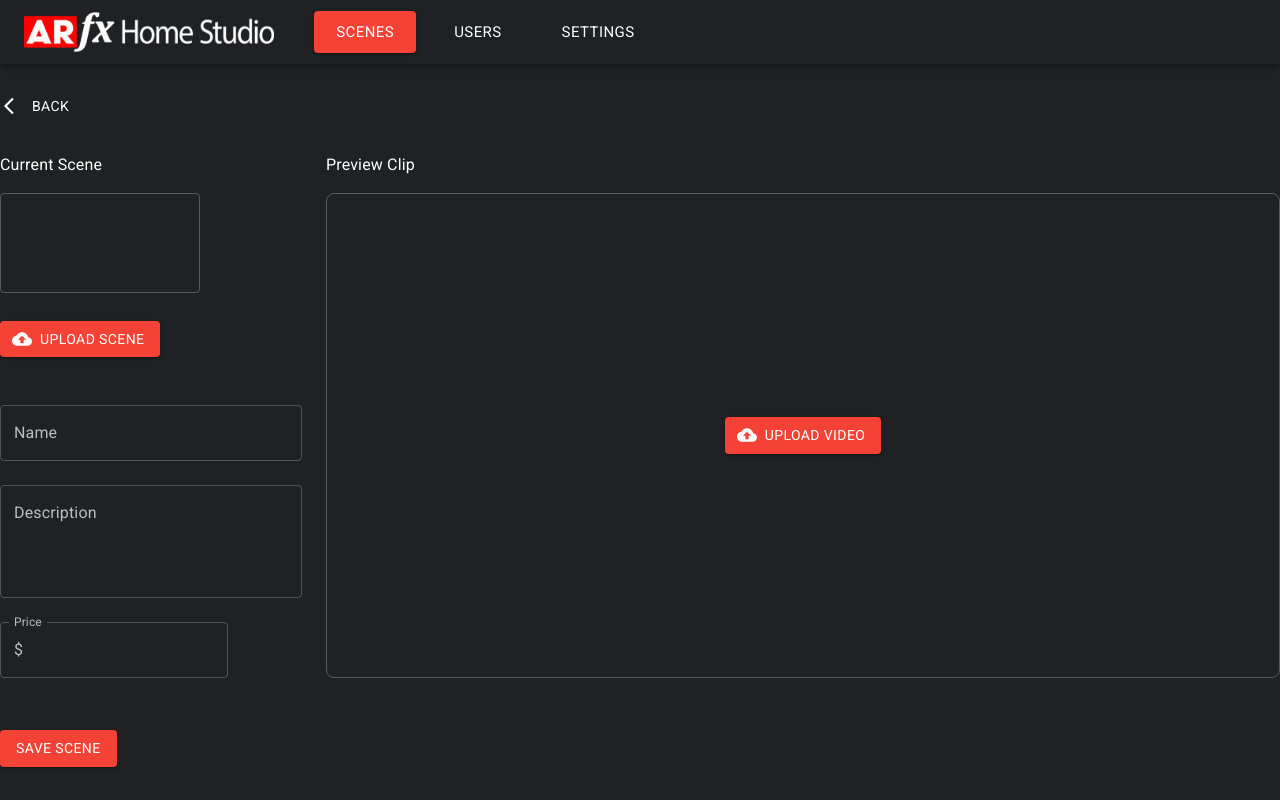
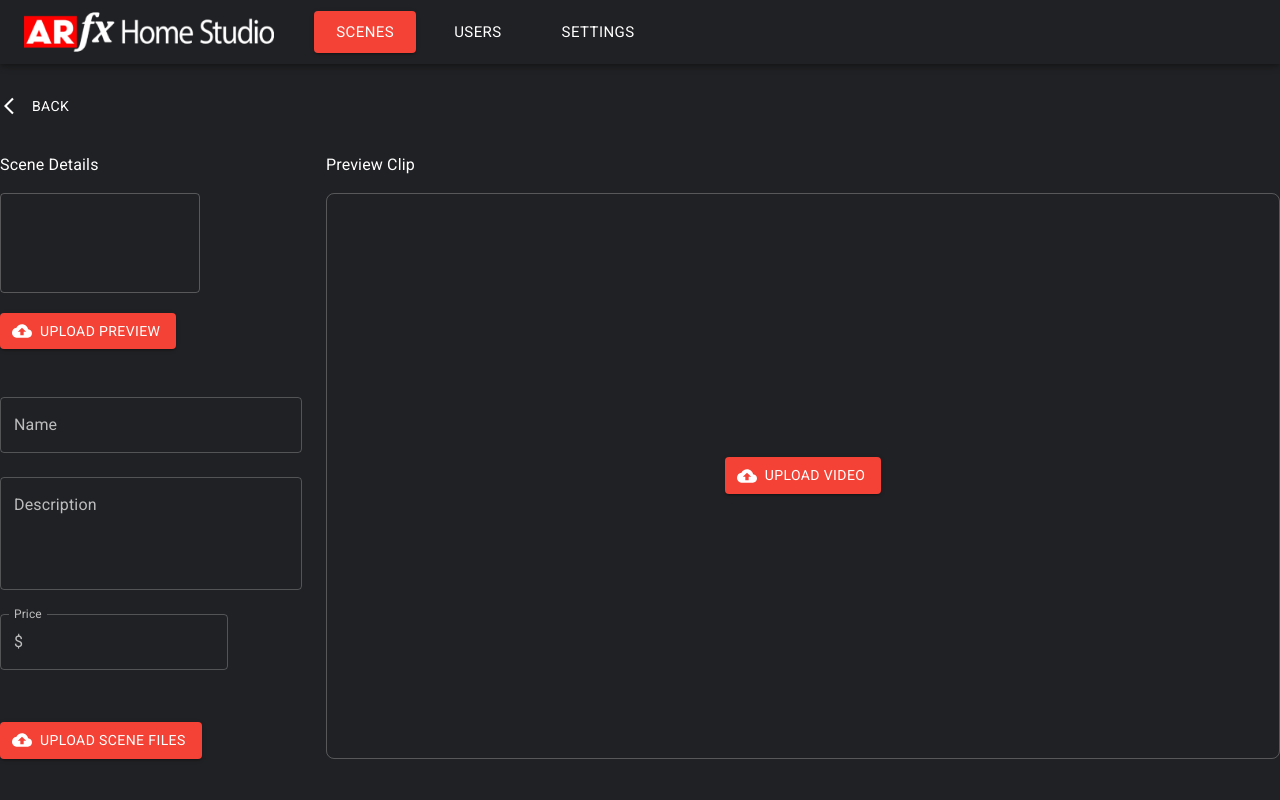
Before and after one commit to The-Metaverse-Construction-Company/arfx-admin, a React (Create React App) app: page /scenes in a window 1280 px wide. Both pictures are taken after a click on the button "NEW SCENE". Built offline with nearby package versions, Linux system fonts and the light colour scheme.

Commit message:
Added upload scene files button in scene details.

```diff
--- a/src/components/SceneDetails.tsx
+++ b/src/components/SceneDetails.tsx
@@ -44,12 +44,11 @@ const useStyles = makeStyles((theme) => ({
     maxHeight: 98,
     maxWidth: 198,
   },
-  uploadSceneBtn: {
-    marginTop: theme.spacing(1),
+  uploadPreviewBtn: {
     marginBottom: theme.spacing(4),
   },
   priceTxtBox: {
-    marginBottom: 0,
+    marginBottom: theme.spacing(4),
   },
   previewGrid: {
     display: "flex",
@@ -66,9 +65,9 @@ const useStyles = makeStyles((theme) => ({
     height: "100%",
   },
   videoPlayer: {
-    marginTop: theme.spacing(2),
-    '& video': {
-      outline: 'none' /** https://github.com/mui-org/material-ui/issues/11504 */,
+    "& video": {
+      outline:
+        "none" /** https://github.com/mui-org/material-ui/issues/11504 */,
     },
   },
   btnsBox: {
@@ -87,6 +86,7 @@ interface ILocalState {
   sceneImageUrl?: string;
   sceneVideo?: File;
   sceneVideoUrl?: string;
+  sceneFile?: File;
   showDeleteDialog: boolean;
 }
 
@@ -99,6 +99,7 @@ const DefaultLocalState: ILocalState = {
 const LocalAction = {
   AddImage: "AddImage",
   AddVideo: "AddVideo",
+  AddSceneFile: "AddSceneFile",
   ToggleDeleteDialog: "ToggleDeleteDialog",
 };
 
@@ -122,6 +123,13 @@ const LocalReducer = (
         ...state,
         sceneVideo: file,
         sceneVideoUrl: file ? URL.createObjectURL(file) : undefined,
+      };
+    }
+    case LocalAction.AddSceneFile: {
+      let file = (action.payload as IFilePayload).file;
+      return {
+        ...state,
+        sceneFile: file,
       };
     }
     case LocalAction.ToggleDeleteDialog: {
@@ -191,7 +199,7 @@ const SceneDetails: React.FunctionComponent = () => {
         <Grid className={classes.grid} spacing={3} container>
           <Grid item xs={3}>
             <Typography className={classes.sceneTitle}>
-              Current Scene
+              Scene Details
             </Typography>
 
             <Box className={classes.previewBox}>
@@ -223,13 +231,13 @@ const SceneDetails: React.FunctionComponent = () => {
 
             <br />
             <Button
-              className={classes.uploadSceneBtn}
+              className={classes.uploadPreviewBtn}
               component="label"
               variant="contained"
               color="primary"
               startIcon={<CloudUploadIcon />}
             >
-              Upload Scene
+              Upload Preview
               <input
                 type="file"
                 accept=".png, .jpg, .jpeg"
@@ -283,6 +291,53 @@ const SceneDetails: React.FunctionComponent = () => {
                 ),
               }}
             />
+
+            <br />
+            {state.sceneFile && (
+              <Typography key={state.sceneFile.name} variant="caption">
+                <IconButton
+                  size="small"
+                  onClick={() =>
+                    dispatch({
+                      type: LocalAction.AddSceneFile,
+                      payload: { file: undefined },
+                    })
+                  }
+                >
+                  <CloseIcon />
+                </IconButton>
+                {state.sceneFile.name}
+              </Typography>
+            )}
+            <br />
+            <Button
+              component="label"
+              variant="contained"
+              color="primary"
+              startIcon={<CloudUploadIcon />}
+            >
+              Upload Scene Files
+              <input
+                type="file"
+                accept=".zip"
+                hidden
+                onClick={(event) =>
+                  ((event.target as any).value = "")
+                } /** https://stackoverflow.com/a/54632736/2077741 */
+                onChange={(event: React.SyntheticEvent) => {
+                  if (event.target) {
+                    let fileList = (event.target as any).files;
+
+                    if (fileList.length > 0) {
+                      dispatch({
+                        type: LocalAction.AddSceneFile,
+                        payload: { file: fileList[0] },
+                      });
+                    }
+                  }
+                }}
+              />
+            </Button>
           </Grid>
           <Grid className={classes.previewGrid} item xs={9}>
             <Grid container>
@@ -312,7 +367,6 @@ const SceneDetails: React.FunctionComponent = () => {
                   <UploadVideoBtn />
                 </Grid>
               )}
-
             </Grid>
 
             {state.sceneVideo && (
--- a/src/components/Scenes.tsx
+++ b/src/components/Scenes.tsx
@@ -9,7 +9,7 @@ const useStyles = makeStyles((theme) => ({
   container: {
     marginTop: theme.spacing(3),
   },
-  sceneGrid: {
+  sceneBox: {
     marginTop: theme.spacing(2),
   },
 }));
@@ -120,7 +120,7 @@ const Scenes: React.FunctionComponent = () => {
 
         <br />
 
-        <Box className={classes.sceneGrid}>
+        <Box className={classes.sceneBox}>
           <SceneGrid items={sceneItems} />
         </Box>
       </Container>
```
